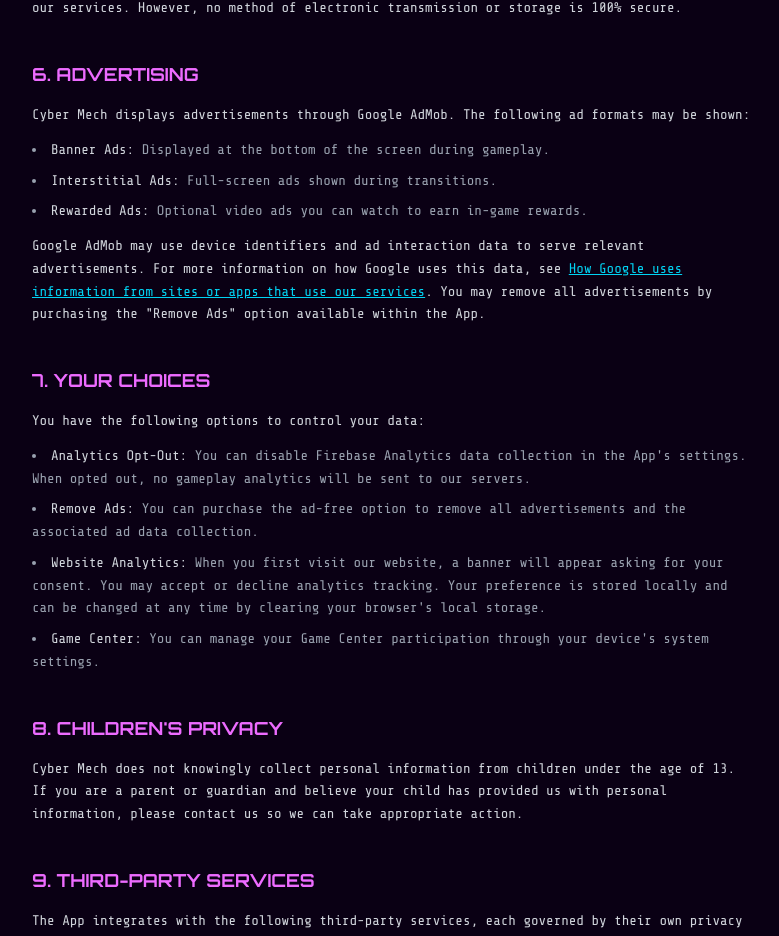
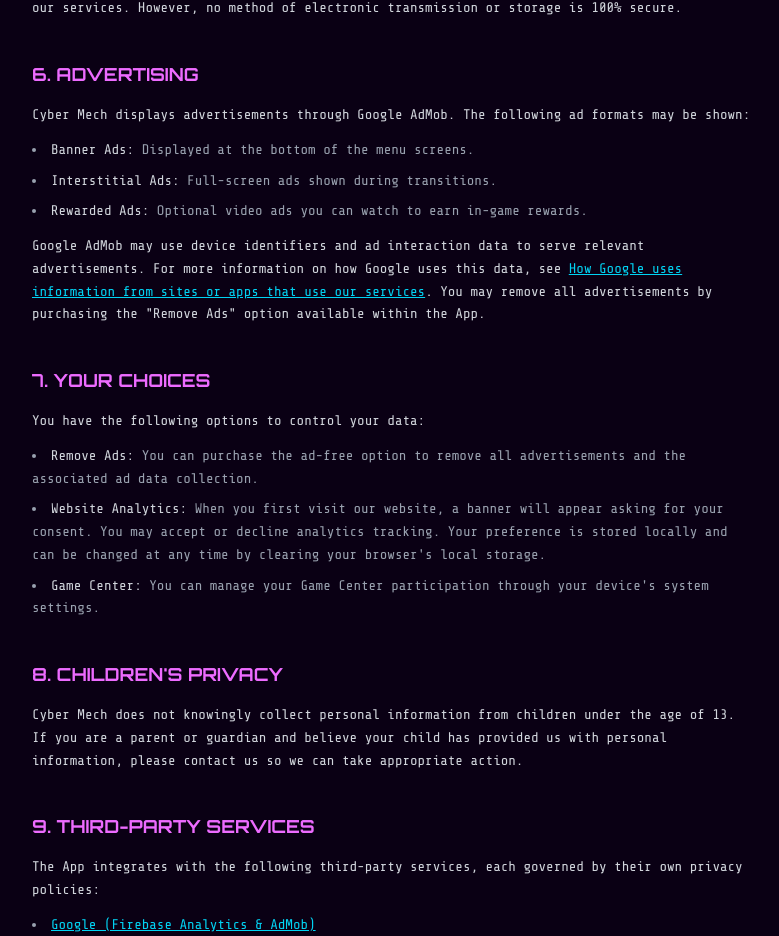
Before and after one commit to arpethel/cyber-mech, a Next.js app: page /privacy-policy in a window 1280 px wide. Shown: the part 1717-2653 px from the top of the page, without its empty margins (248-1027 px from the left). Built offline with nearby package versions, Linux system fonts and the light colour scheme; no server answers.

Commit message:
updating policy

```diff
--- a/app/privacy-policy/page.tsx
+++ b/app/privacy-policy/page.tsx
@@ -173,7 +173,7 @@
             <ul className="list-inside list-disc space-y-2 text-gray-400">
               <li>
                 <span className="text-gray-300">Banner Ads:</span> Displayed at
-                the bottom of the screen during gameplay.
+                the bottom of the menu screens.
               </li>
               <li>
                 <span className="text-gray-300">Interstitial Ads:</span>{" "}
@@ -210,12 +210,6 @@
               You have the following options to control your data:
             </p>
             <ul className="list-inside list-disc space-y-2 text-gray-400">
-              <li>
-                <span className="text-gray-300">Analytics Opt-Out:</span> You
-                can disable Firebase Analytics data collection in the
-                App&apos;s settings. When opted out, no gameplay analytics will
-                be sent to our servers.
-              </li>
               <li>
                 <span className="text-gray-300">Remove Ads:</span> You can
                 purchase the ad-free option to remove all advertisements and the
```
